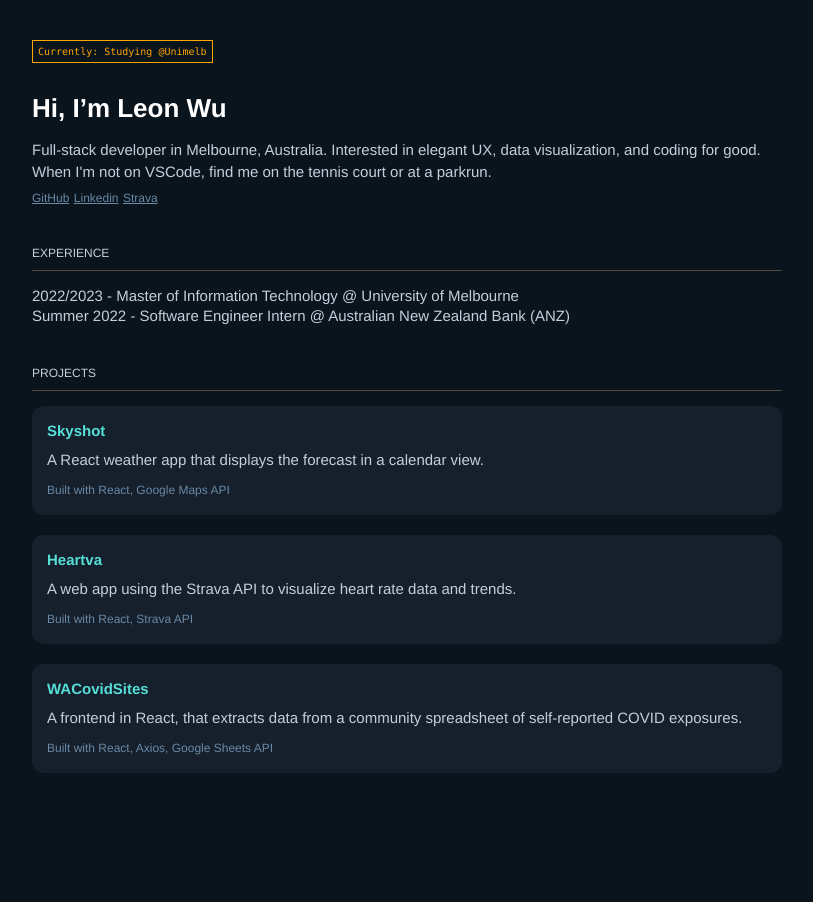
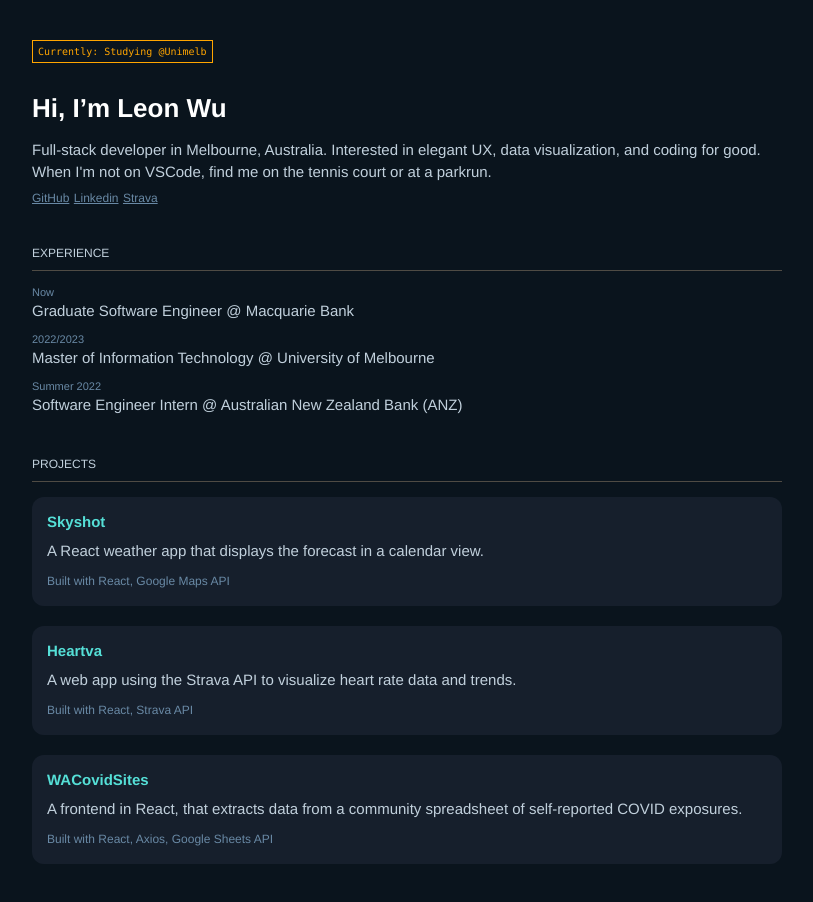
Before and after one commit to l3onwu/l3onwu.github.io, a plain HTML site: page index.html in a window 1280 px wide. Shown: the whole page, without its empty margins (233-1046 px from the left). Before the commit the page ends 868 px from the top, so only its background shows below. Drawn offline with nearby package versions, Linux system fonts and the light colour scheme.

Commit message:
add macquarie job and year styling

```diff
--- a/index.html
+++ b/index.html
@@ -56,14 +56,20 @@
         <div class="section-box">
           <p class="section-title">Experience</p>
 
+          <p class="experience-year">Now</p>
           <p class="experience-description">
-            2022/2023 - Master of Information Technology @ University of
-            Melbourne
+            Graduate Software Engineer @ Macquarie Bank
           </p>
 
+          <p class="experience-year">2022/2023</p>
           <p class="experience-description">
-            Summer 2022 - Software Engineer Intern @ Australian New Zealand Bank
-            (ANZ)
+            Master of Information Technology @ University of Melbourne
+          </p>
+
+          <p class="experience-year">Summer 2022</p>
+
+          <p class="experience-description">
+            Software Engineer Intern @ Australian New Zealand Bank (ANZ)
           </p>
         </div>
 
--- a/styles/style.css
+++ b/styles/style.css
@@ -88,10 +88,17 @@ body {
   border-bottom: 0.5px solid #4f4b44;
 }
 
+.experience-year {
+  font-size: 11px;
+  font-weight: 400;
+  color: #6989a5;
+}
+
 .experience-description {
   font-size: 15px;
   font-weight: 400;
-  line-height: 20px;
+  line-height: 25px;
+  margin-bottom: 10px;
 }
 
 .link-style {
```
